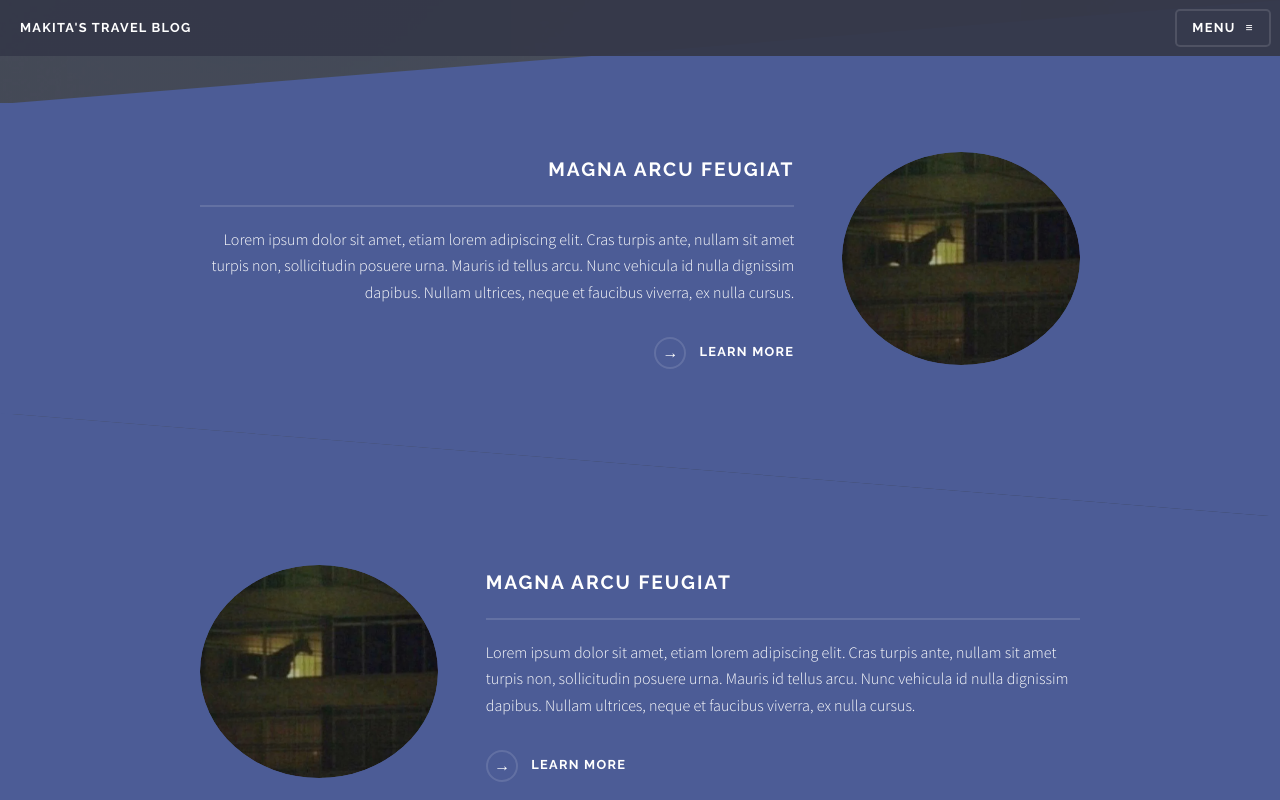
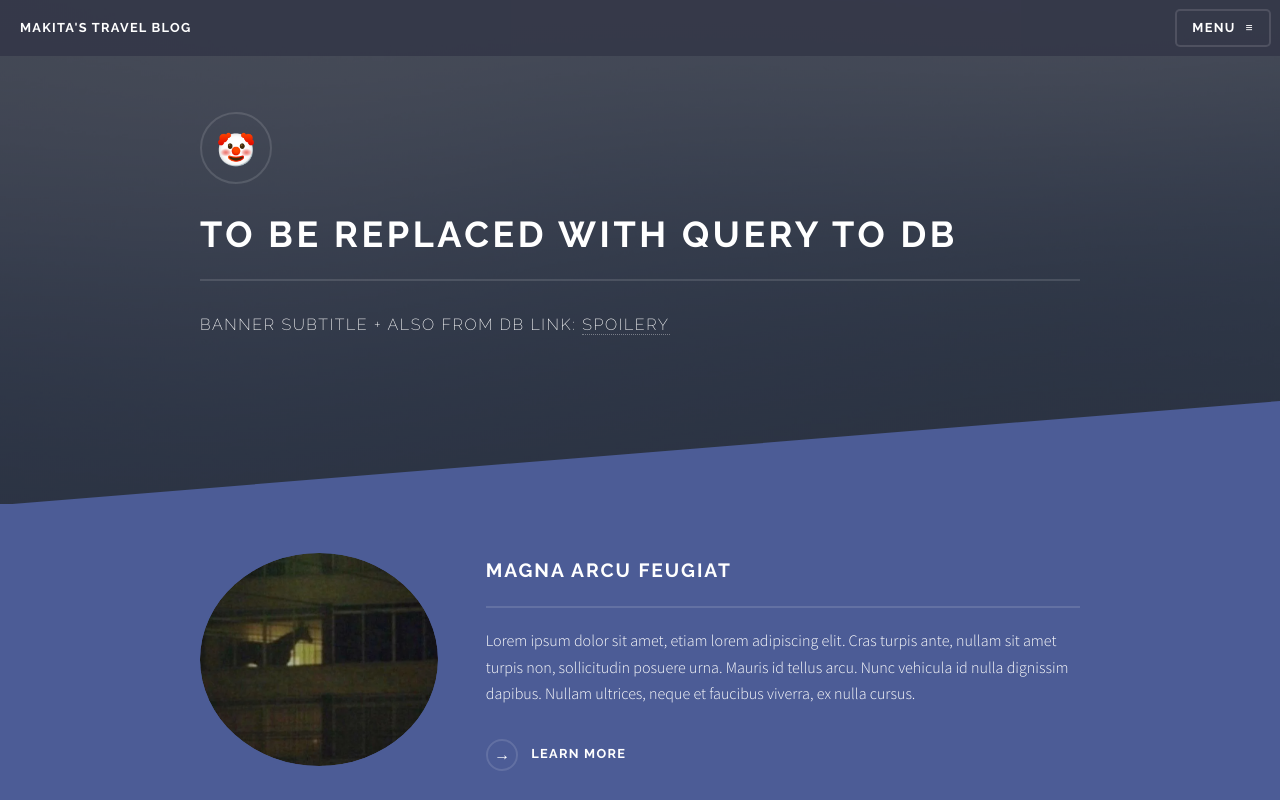
Before and after one commit to Virloxx/travel-blog-cms, a Next.js app: page / in a window 1280 px wide. Shown: the top 800 px of the page. Built offline with nearby package versions, Linux system fonts and the light colour scheme.

Commit message:
add banner component

```diff
--- /dev/null
+++ b/src/app/components/homeBanner/banner.jsx
@@ -0,0 +1,15 @@
+import React from 'react'
+
+function Banner() {
+  return (
+    <section id="banner">
+        <div className="inner">
+            <div className="logo"><span className="icon fa-gem">🤡</span></div>
+            <h2>TO BE REPLACED WITH QUERY TO DB</h2>
+            <p>Banner subtitle + also from db link: <a href="https://en.wikipedia.org/wiki/Better_Call_Saul">SPOILERY</a></p>
+        </div>
+	</section>
+  )
+}
+
+export default Banner
--- a/src/app/page.tsx
+++ b/src/app/page.tsx
@@ -1,7 +1,11 @@
 import SpotlightParent from './components/homeSpotlight/spotlight';
+import Banner from './components/homeBanner/banner';
 
 export default function Home() {
   return (
+    <>
+    <Banner></Banner>
     <SpotlightParent ></SpotlightParent>
+    </>
   );
 }
```
